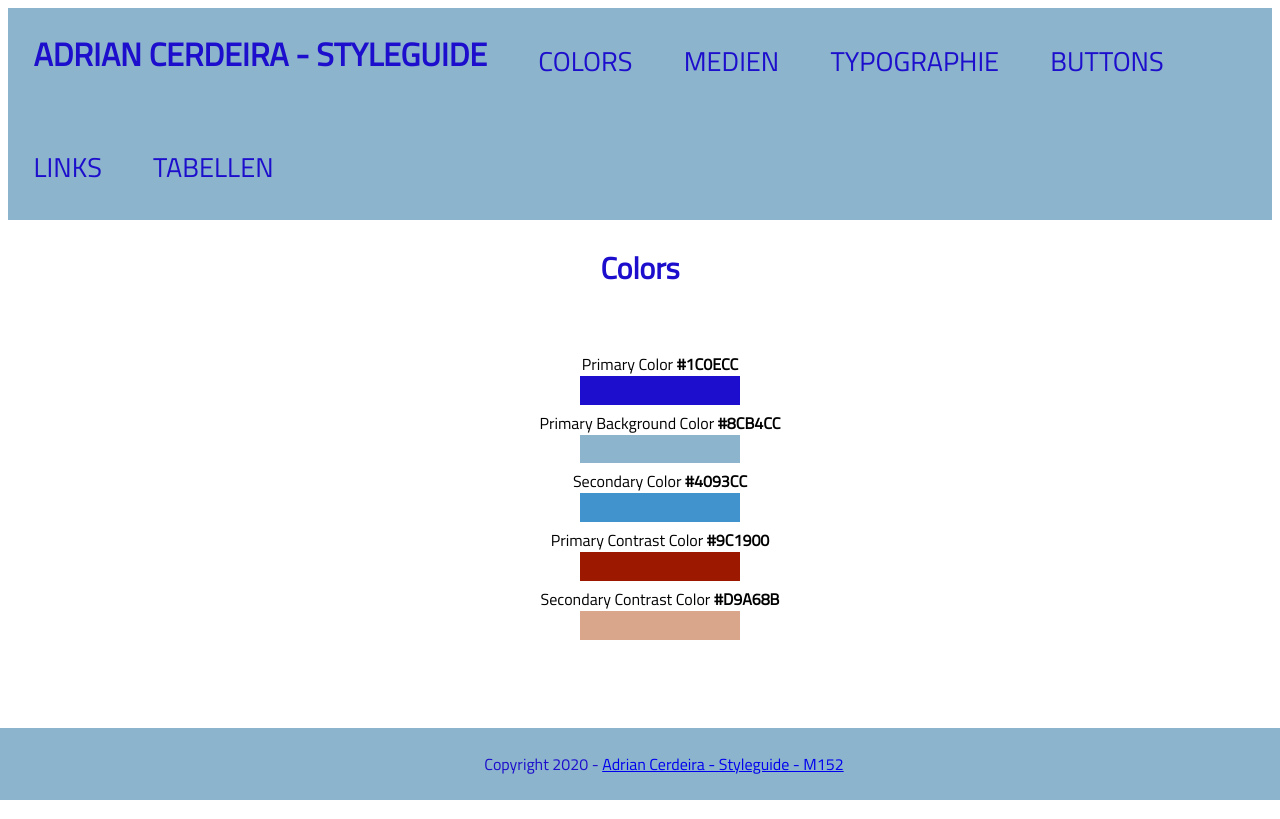
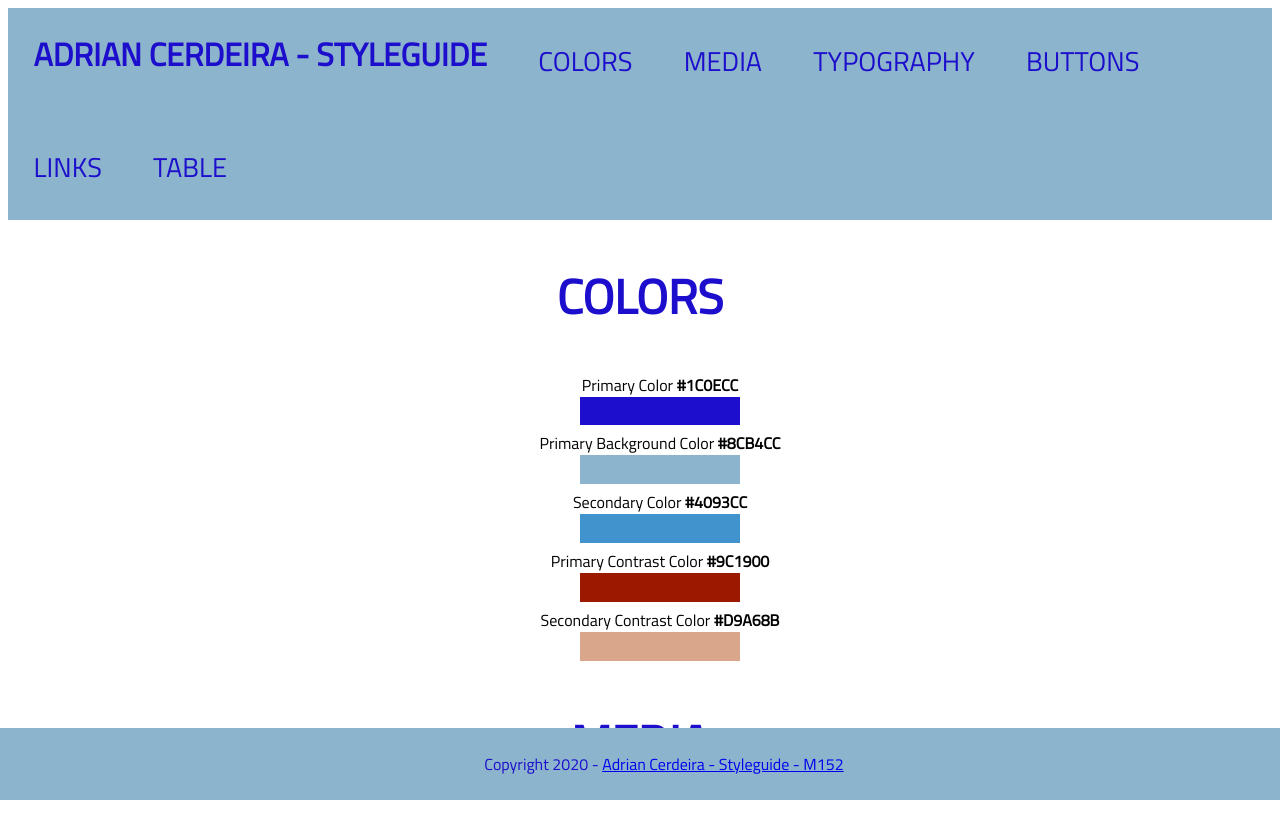
Before and after one commit to adrian-cerdeira/m152-styleguide, a website built with webpack: page src/index.html in a window 1280 px wide. Built offline with nearby package versions, Linux system fonts and the light colour scheme.

Commit message:
new section and imporve text etc

```diff
--- a/src/index.html
+++ b/src/index.html
@@ -14,11 +14,11 @@
         </a>
 
         <a class="nav-item" href="#colors">Colors</a>
-        <a class="nav-item" href="#media">Medien</a>
-        <a class="nav-item" href="#typography">Typographie</a>
+        <a class="nav-item" href="#media">Media</a>
+        <a class="nav-item" href="#typography">Typography</a>
         <a class="nav-item" href="#buttons">Buttons</a>
         <a class="nav-item" href="#links">Links</a>
-        <a class="nav-item" href="#table">Tabellen</a>
+        <a class="nav-item" href="#table">Table</a>
     </div>
 
     <!-- Colors -->
@@ -57,6 +57,11 @@
                 <span class="color contrast-secondary"></span>
             </li>
         </ul>
+    </section>
+
+    <!-- Media -->
+    <section class="content-center">
+        <h1>Media</h1>
     </section>
 
     <!-- Footer -->
--- a/src/styles/index.scss
+++ b/src/styles/index.scss
@@ -12,8 +12,10 @@ body {
  */
 h1 {
     color: $primary;
-    font-size: 30px;
-    padding-bottom: 36px;
+    font-size: 3rem;
+    font-weight: bold;
+    text-transform: uppercase;
+    padding-bottom: 0;
 }
 
 
```
